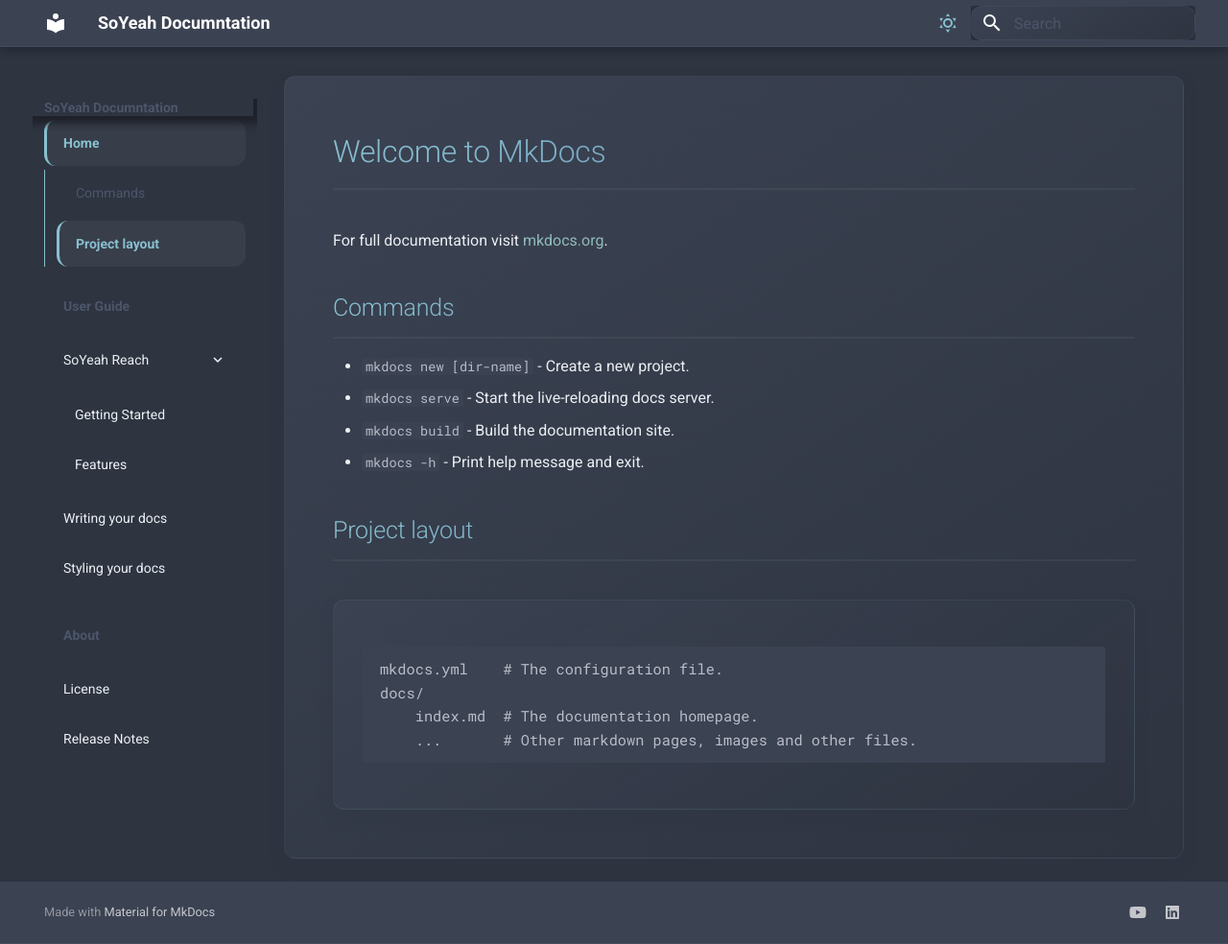
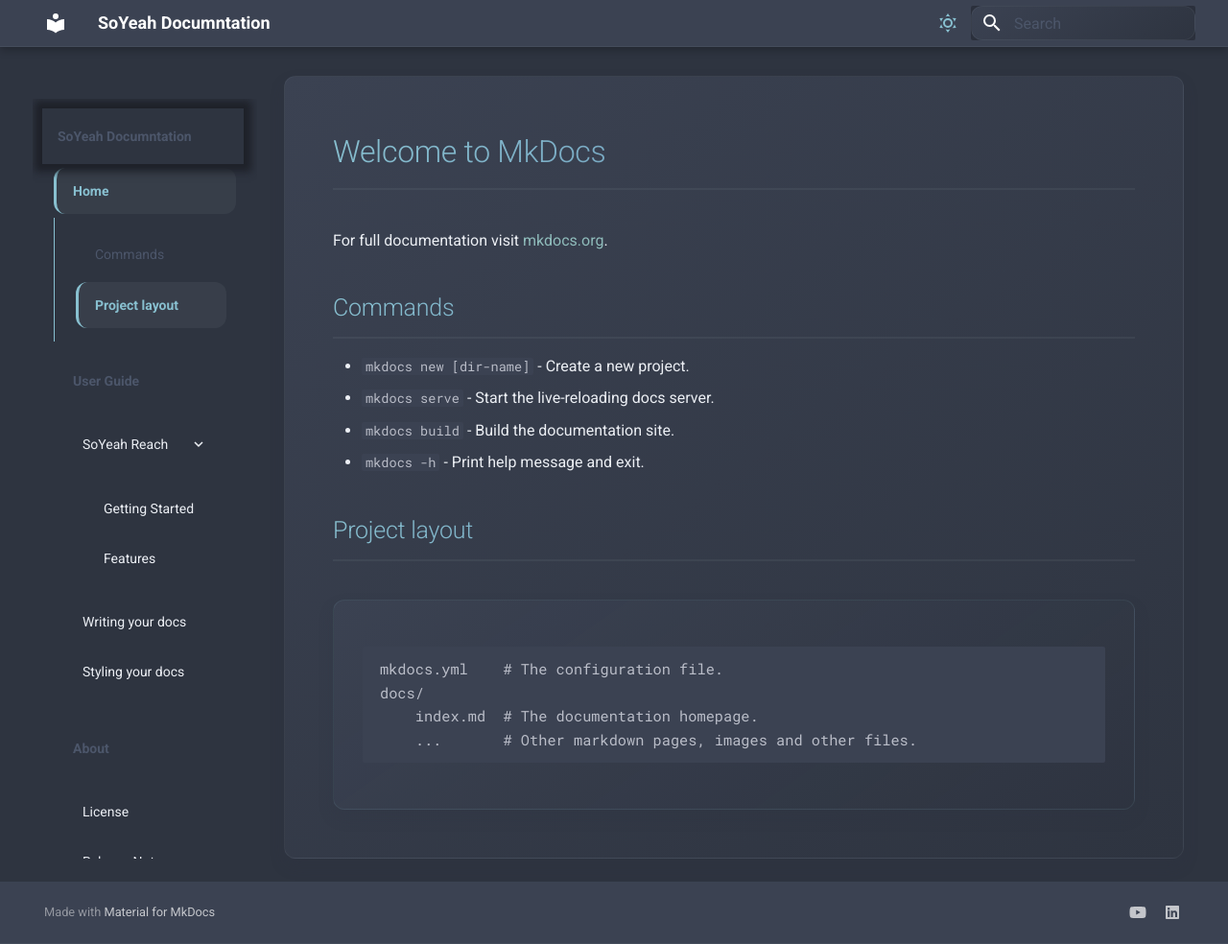
Before and after one commit to SoYeah42/Documents, an MkDocs documentation site: the page built from docs/index.md, in a window 1280 px wide and 984 px high. Shown: the whole window at 96% size. Built offline with MkDocs 1.6.1 and Material for MkDocs 9.7.7, drawn with Linux system fonts in a browser that asks for light colours.

Commit message:
css changes

```diff
--- a/docs/assets/custom.css
+++ b/docs/assets/custom.css
@@ -392,6 +392,24 @@
     color: var(--mocha-muted);
 }
 
+/* Search Bar Enhancement - Light Theme */
+[data-md-color-scheme="default"] .md-search__input {
+    background-color: var(--nord5);
+    border: 1px solid var(--nord4);
+    color: var(--nord1);
+    border-radius: var(--border-radius);
+    box-shadow: 0 2px 4px rgba(46, 52, 64, 0.1);
+}
+
+[data-md-color-scheme="default"] .md-search__input::placeholder {
+    color: var(--nord3);
+    opacity: 0.7;
+}
+
+[data-md-color-scheme="default"] .md-search__icon {
+    color: var(--nord3);
+}
+
 /* Header Enhancement */
 .md-header {
     backdrop-filter: blur(10px);
@@ -399,11 +417,69 @@
     border-bottom: 1px solid var(--glass-effect);
 }
 
+/* Navigation Header and Area Alignment */
+.md-nav--primary .md-nav__title {
+    margin: 0;
+    padding: 1rem 0.8rem;
+    background-color: transparent !important;
+}
+
+[data-md-color-scheme="default"] .md-nav--primary .md-nav__title {
+    color: var(--nord1);
+    font-weight: 600;
+    letter-spacing: -0.01em;
+}
+
+/* Modern Navigation Styling */
+.md-nav {
+    padding: 0.5rem;
+}
+
+.md-nav__list {
+    border-radius: var(--border-radius);
+}
+
+[data-md-color-scheme="default"] .md-nav__item {
+    margin: 4px 0;
+    border-radius: 6px;
+    transition: background-color 0.2s ease;
+}
+
+[data-md-color-scheme="default"] .md-nav__link {
+    padding: 0.6rem 0.8rem;
+    margin: 0;
+    border-radius: 6px;
+    transition: all 0.2s ease;
+}
+
+[data-md-color-scheme="default"] .md-nav__link:hover {
+    background-color: var(--nord5);
+    transform: translateX(3px);
+}
+
+[data-md-color-scheme="default"] .md-nav__link--active {
+    background-color: var(--nord5);
+    color: var(--nord10) !important;
+    font-weight: 600;
+    border-left: 3px solid var(--nord10);
+}
+
 /* Footer Styling */
 .md-footer {
     backdrop-filter: blur(10px);
     background: var(--mocha-surface);
     border-bottom: 1px solid var(--glass-effect);
+}
+
+/* Sidebar Enhancement */
+[data-md-color-scheme="default"] .md-sidebar {
+    background-color: var(--nord6);
+    padding: 0;
+    border-right: 1px solid var(--nord4);
+}
+
+[data-md-color-scheme="default"] .md-sidebar__scrollwrap {
+    padding: 0 0.8rem;
 }
 
 /* Image Styling */
```
